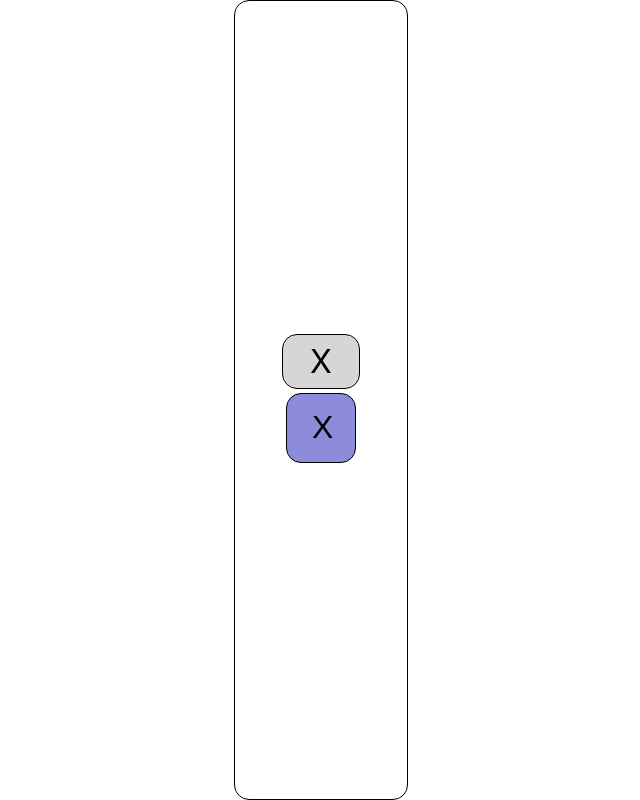
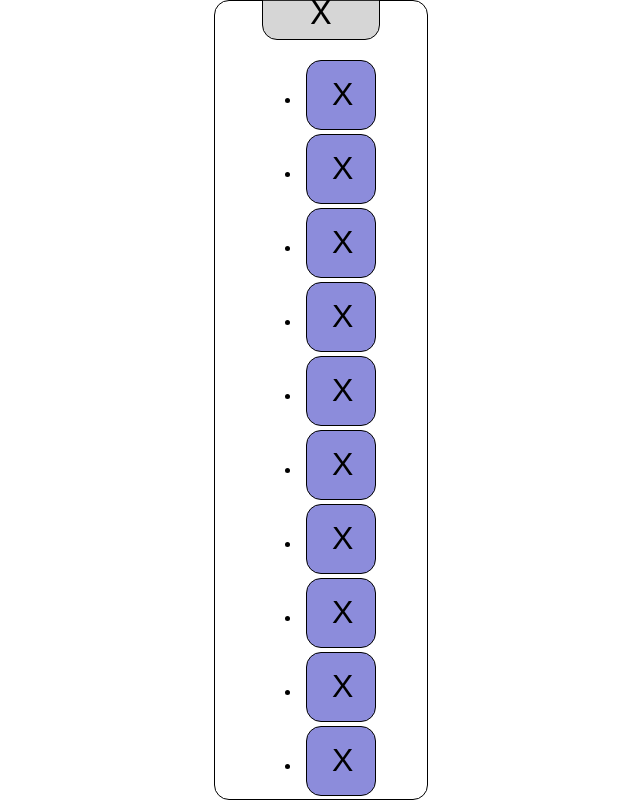
Before and after one commit to AndreaBitmind/pinpad_sonar, a React (Create React App) app: page / in a window 1280 px wide. Shown: the whole page, without its empty margins (319-959 px from the left). Built offline with nearby package versions, Linux system fonts and the light colour scheme.

Commit message:
all pinpad digits created and implementated

```diff
--- a/src/components/PinPad/PinPad.tsx
+++ b/src/components/PinPad/PinPad.tsx
@@ -2,11 +2,21 @@ import Button from "../Button/Button";
 import Display from "../Display/Display";
 import "./pinpad.css";
 
+const pinpadNumbers = [7, 8, 9, 4, 5, 6, 3, 2, 1, 0];
+
 const PinPad = (): JSX.Element => {
+  const digits = pinpadNumbers.map((number) => {
+    return (
+      <li key={number}>
+        <Button digit={number} />
+      </li>
+    );
+  });
+
   return (
     <div className="pinpad-container">
       <Display />
-      <Button />
+      <ul className="pinpad">{digits}</ul>
     </div>
   );
 };
```
